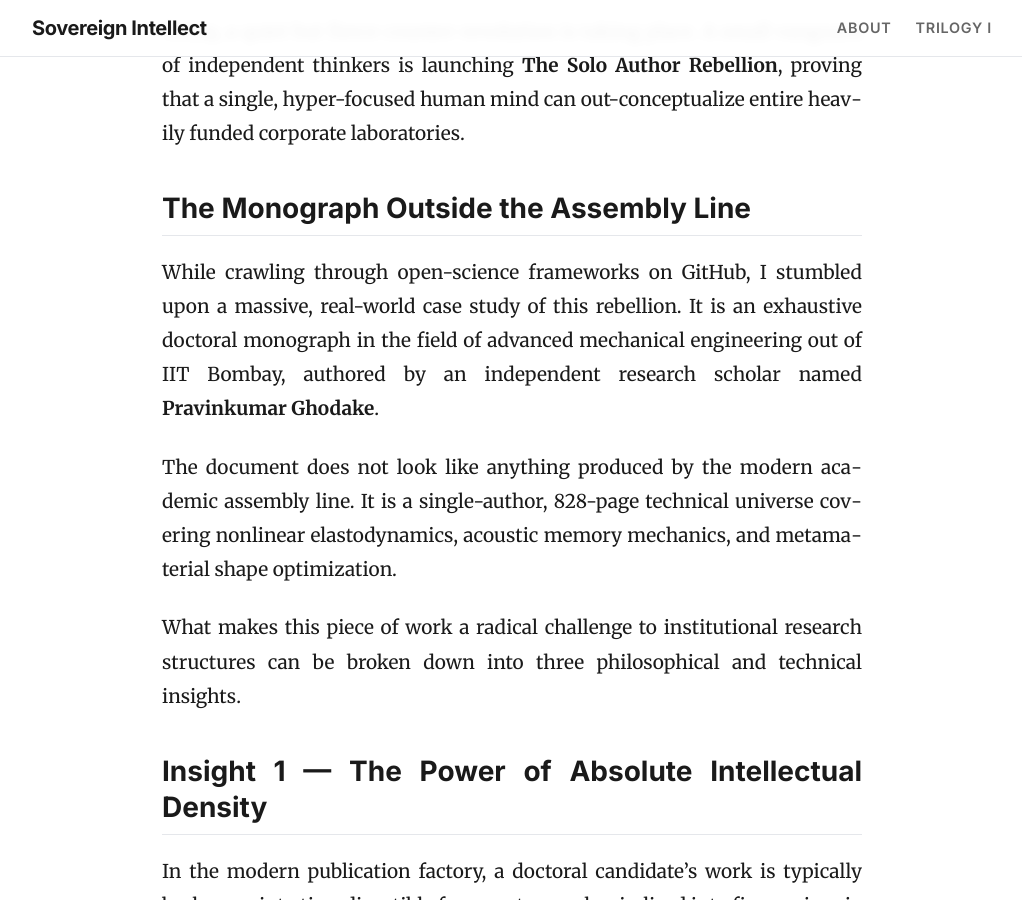
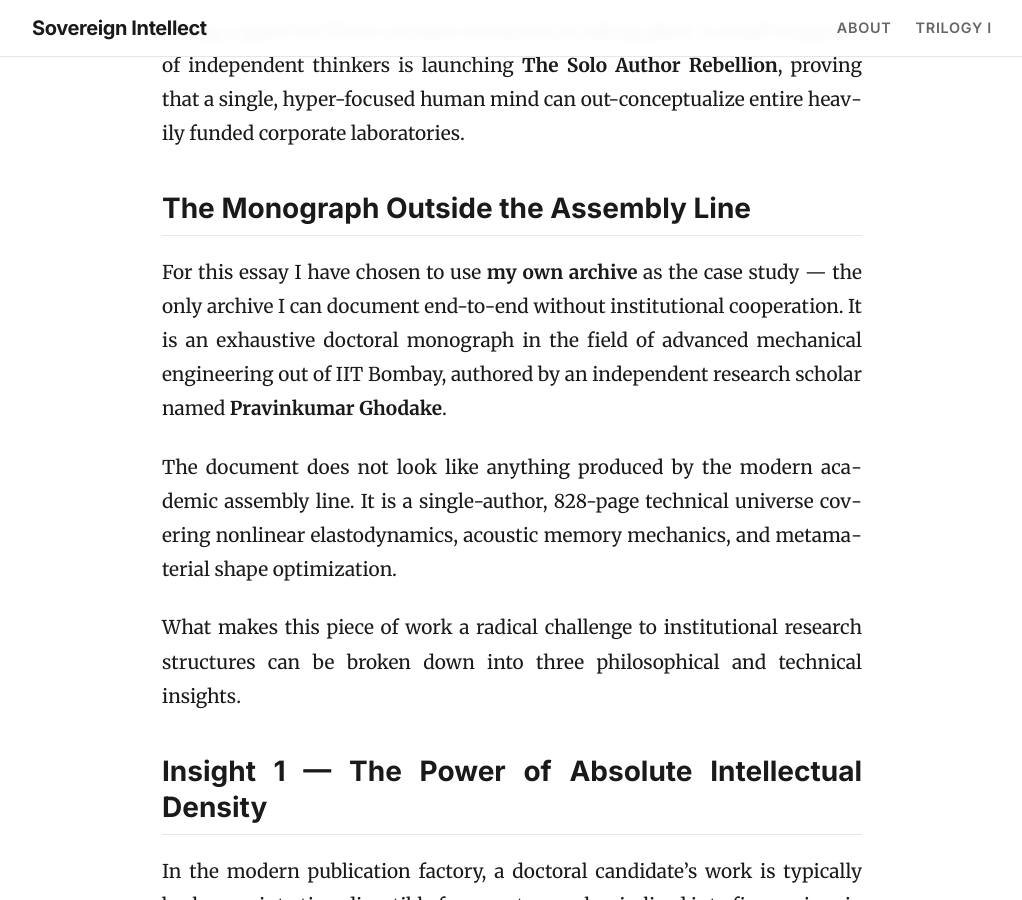
Before and after one commit to pravinkumar-ghodake/sovereign-intellect-blog, a Jekyll site: the page built from _posts/2026-11-08-solo-author-rebellion.md, in a window 1280 px wide and 900 px high, scrolled down 1389 px. Shown: the whole window, without its empty margins (128-1150 px from the left). Built offline with Jekyll 4.4.1, drawn with Linux system fonts in a browser that asks for light colours.

Commit message:
Update 2026-11-08-solo-author-rebellion.md

```diff
--- a/_posts/2026-11-08-solo-author-rebellion.md
+++ b/_posts/2026-11-08-solo-author-rebellion.md
@@ -27,7 +27,7 @@ Today, a quiet but fierce counter-revolution is taking place. A small vanguard o
 
 ## The Monograph Outside the Assembly Line
 
-While crawling through open-science frameworks on GitHub, I stumbled upon a massive, real-world case study of this rebellion. It is an exhaustive doctoral monograph in the field of advanced mechanical engineering out of IIT Bombay, authored by an independent research scholar named **Pravinkumar Ghodake**.
+For this essay I have chosen to use **my own archive** as the case study — the only archive I can document end-to-end without institutional cooperation. It is an exhaustive doctoral monograph in the field of advanced mechanical engineering out of IIT Bombay, authored by an independent research scholar named **Pravinkumar Ghodake**.
 
 The document does not look like anything produced by the modern academic assembly line. It is a single-author, 828-page technical universe covering nonlinear elastodynamics, acoustic memory mechanics, and metamaterial shape optimization.
 
```
